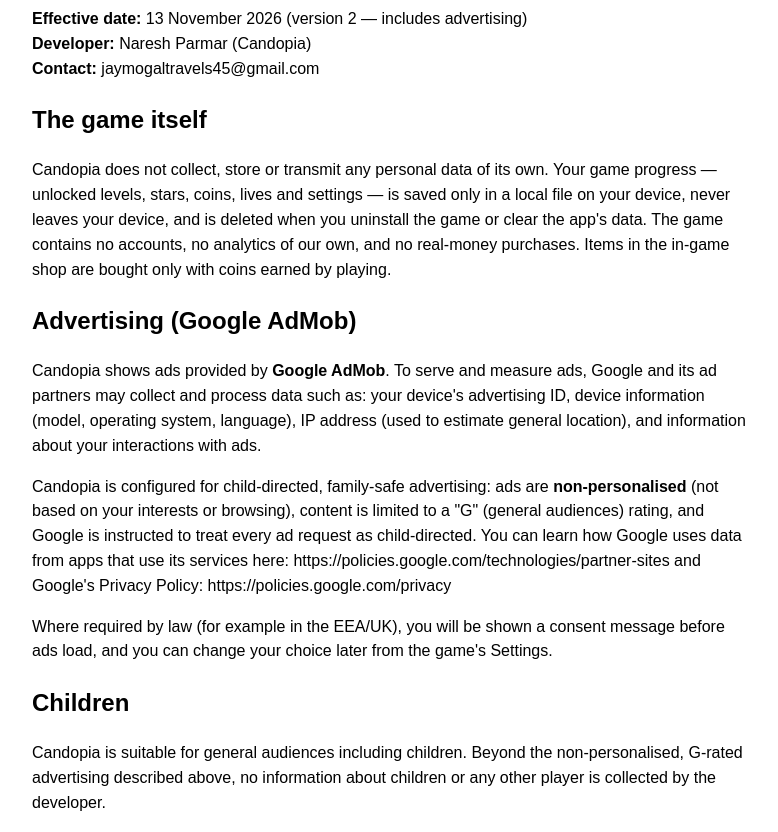
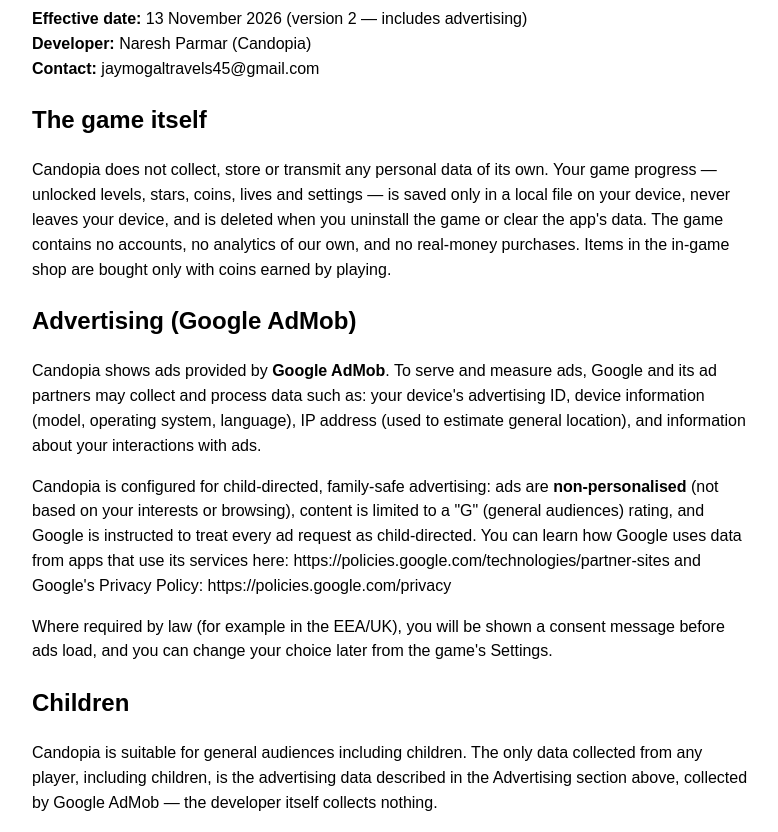
Before and after one commit to parmarnilesh159357/parmarnilesh159357.github.io, a plain HTML site: page candopia/privacy-policy.html in a window 1280 px wide. Shown: the part 96-928 px from the top of the page, without its empty margins (248-1026 px from the left). Drawn offline with Linux system fonts and the light colour scheme.

Commit message:
Clarify Children section: only AdMob advertising data is collected, developer collects nothing

```diff
--- a/candopia/privacy-policy.html
+++ b/candopia/privacy-policy.html
@@ -30,9 +30,9 @@ https://policies.google.com/privacy</p>
 ads load, and you can change your choice later from the game's Settings.</p>
 
 <h2>Children</h2>
-<p>Candopia is suitable for general audiences including children. Beyond the non-personalised,
-G-rated advertising described above, no information about children or any other player is collected
-by the developer.</p>
+<p>Candopia is suitable for general audiences including children. The only data collected from any
+player, including children, is the advertising data described in the Advertising section above,
+collected by Google AdMob — the developer itself collects nothing.</p>
 
 <h2>Changes to this policy</h2>
 <p>If a future version of Candopia changes how data is handled, this policy will be updated before
```
